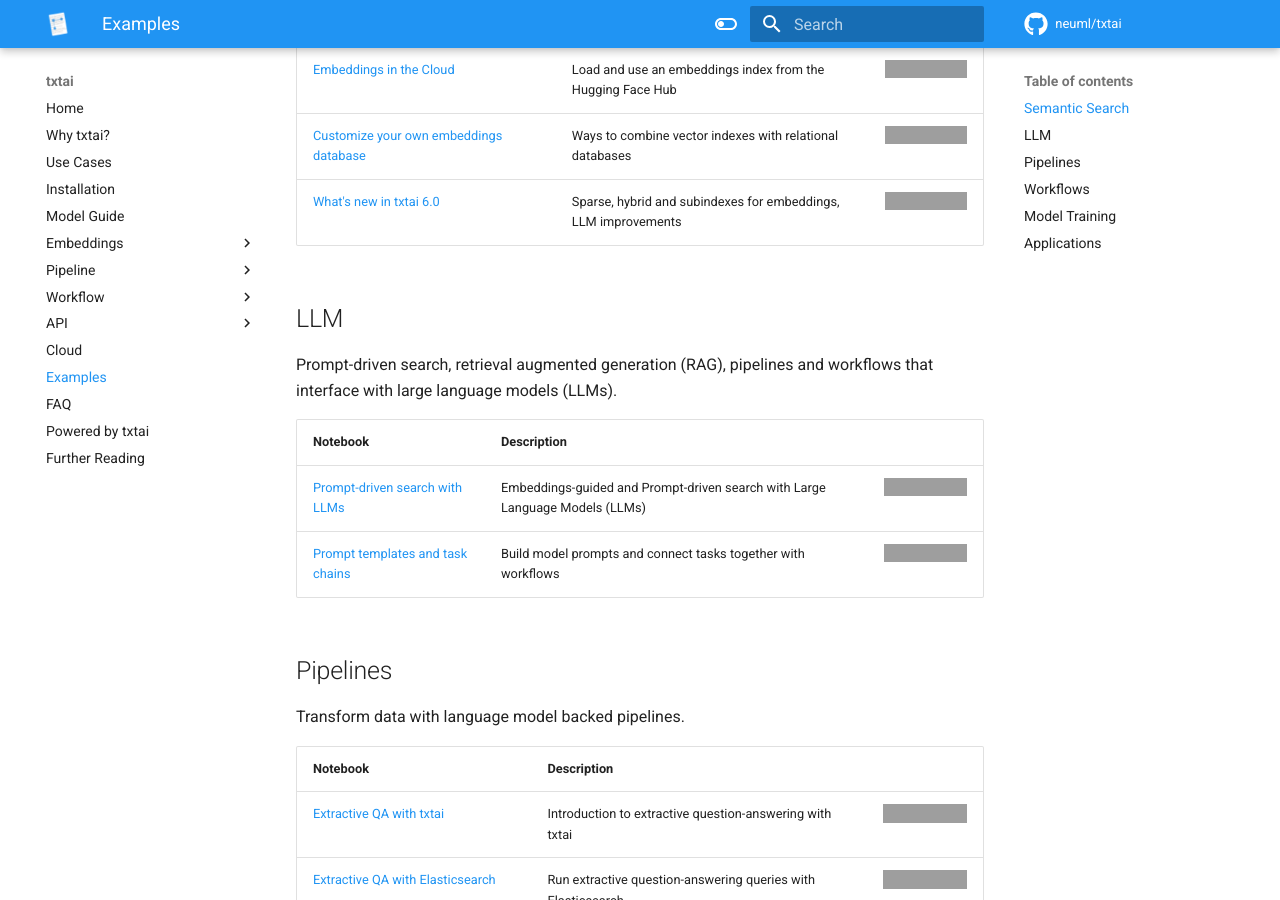
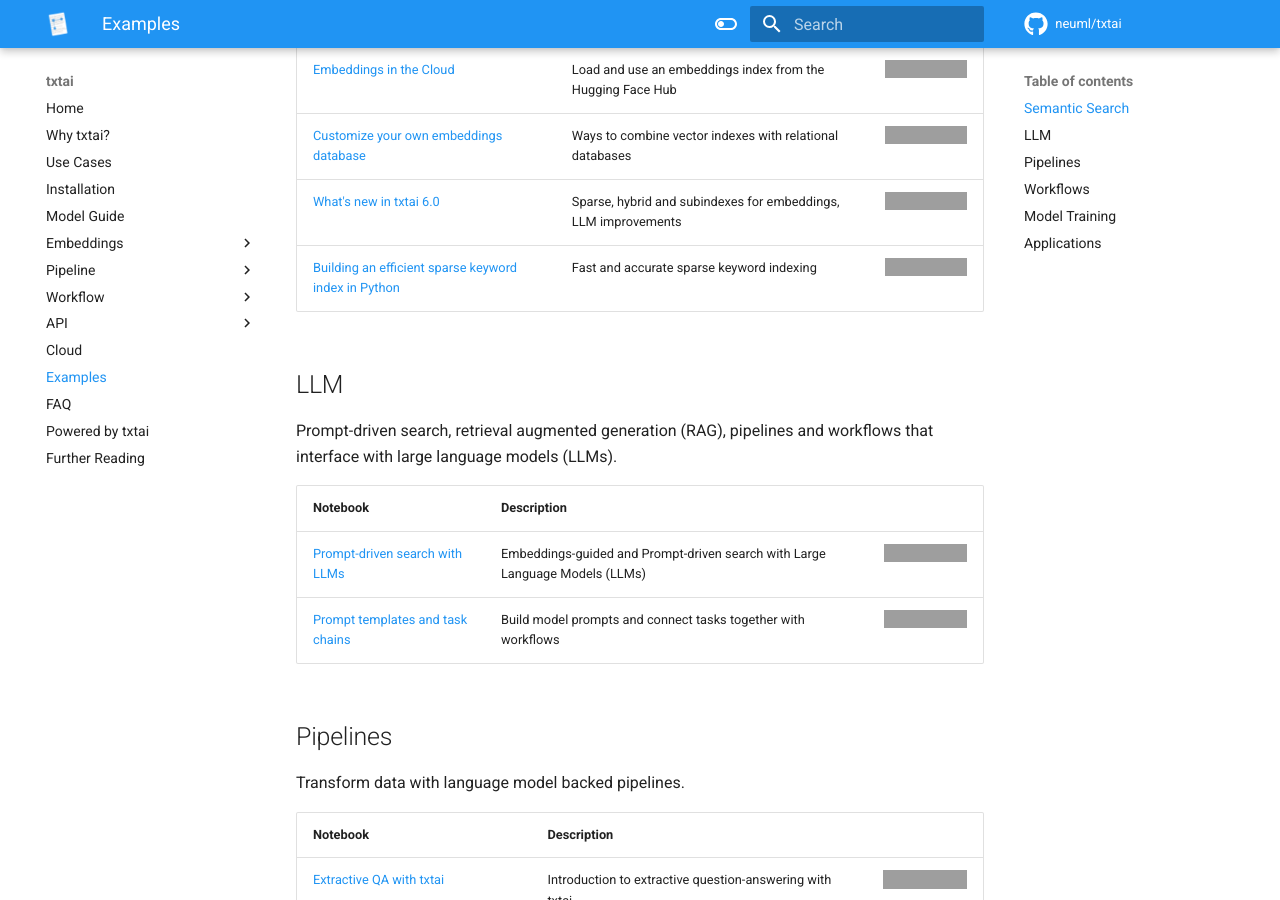
Before and after one commit to neuml/txtai, an MkDocs documentation site: the page built from docs/examples.md, in a window 1280 px wide and 900 px high, scrolled down 1552 px. Built offline with MkDocs 1.6.1 and Material for MkDocs 9.7.7, drawn with Linux system fonts in a browser that asks for light colours; comment, search, counter and statistics services are not loaded; grey boxes are pictures that could not be loaded.

Commit message:
Add sparse keyword benchmark notebook, closes #523

```diff
--- a/docs/examples.md
+++ b/docs/examples.md
@@ -29,6 +29,7 @@
 | [Embeddings in the Cloud](https://github.com/neuml/txtai/blob/master/examples/43_Embeddings_in_the_Cloud.ipynb) | Load and use an embeddings index from the Hugging Face Hub | [![Open In Colab](https://colab.research.google.com/assets/colab-badge.svg)](https://colab.research.google.com/github/neuml/txtai/blob/master/examples/43_Embeddings_in_the_Cloud.ipynb) |
 | [Customize your own embeddings database](https://github.com/neuml/txtai/blob/master/examples/45_Customize_your_own_embeddings_database.ipynb) | Ways to combine vector indexes with relational databases | [![Open In Colab](https://colab.research.google.com/assets/colab-badge.svg)](https://colab.research.google.com/github/neuml/txtai/blob/master/examples/45_Customize_your_own_embeddings_database.ipynb) |
 | [What's new in txtai 6.0](https://github.com/neuml/txtai/blob/master/examples/46_Whats_new_in_txtai_6_0.ipynb) | Sparse, hybrid and subindexes for embeddings, LLM improvements | [![Open In Colab](https://colab.research.google.com/assets/colab-badge.svg)](https://colab.research.google.com/github/neuml/txtai/blob/master/examples/46_Whats_new_in_txtai_6_0.ipynb) |
+| [Building an efficient sparse keyword index in Python](https://github.com/neuml/txtai/blob/master/examples/47_Building_an_efficient_sparse_keyword_index_in_Python.ipynb) | Fast and accurate sparse keyword indexing | [![Open In Colab](https://colab.research.google.com/assets/colab-badge.svg)](https://colab.research.google.com/github/neuml/txtai/blob/master/examples/47_Building_an_efficient_sparse_keyword_index_in_Python.ipynb) |
 
 ## LLM
 
```
Also changed, not shown: 1 other file.
